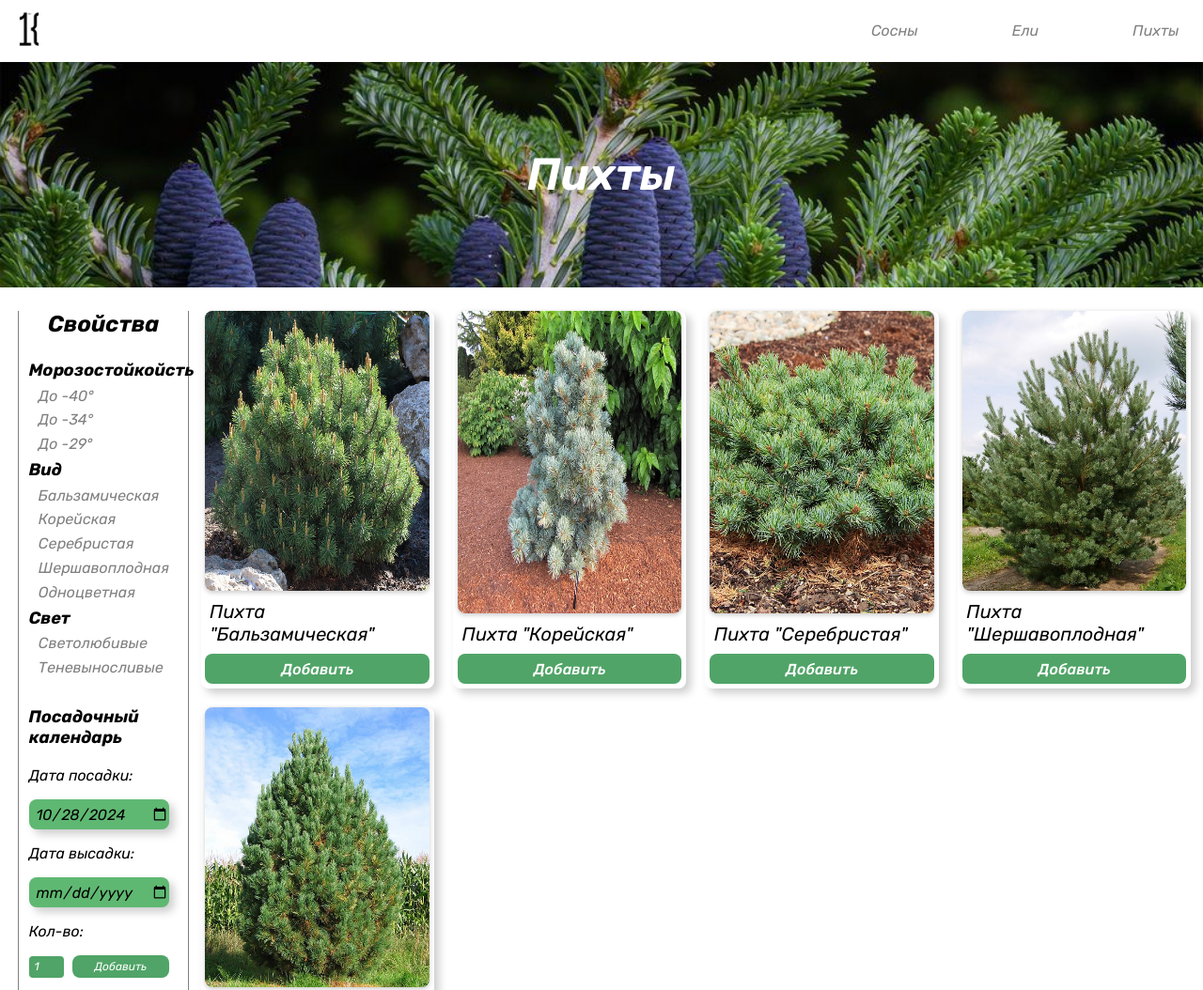
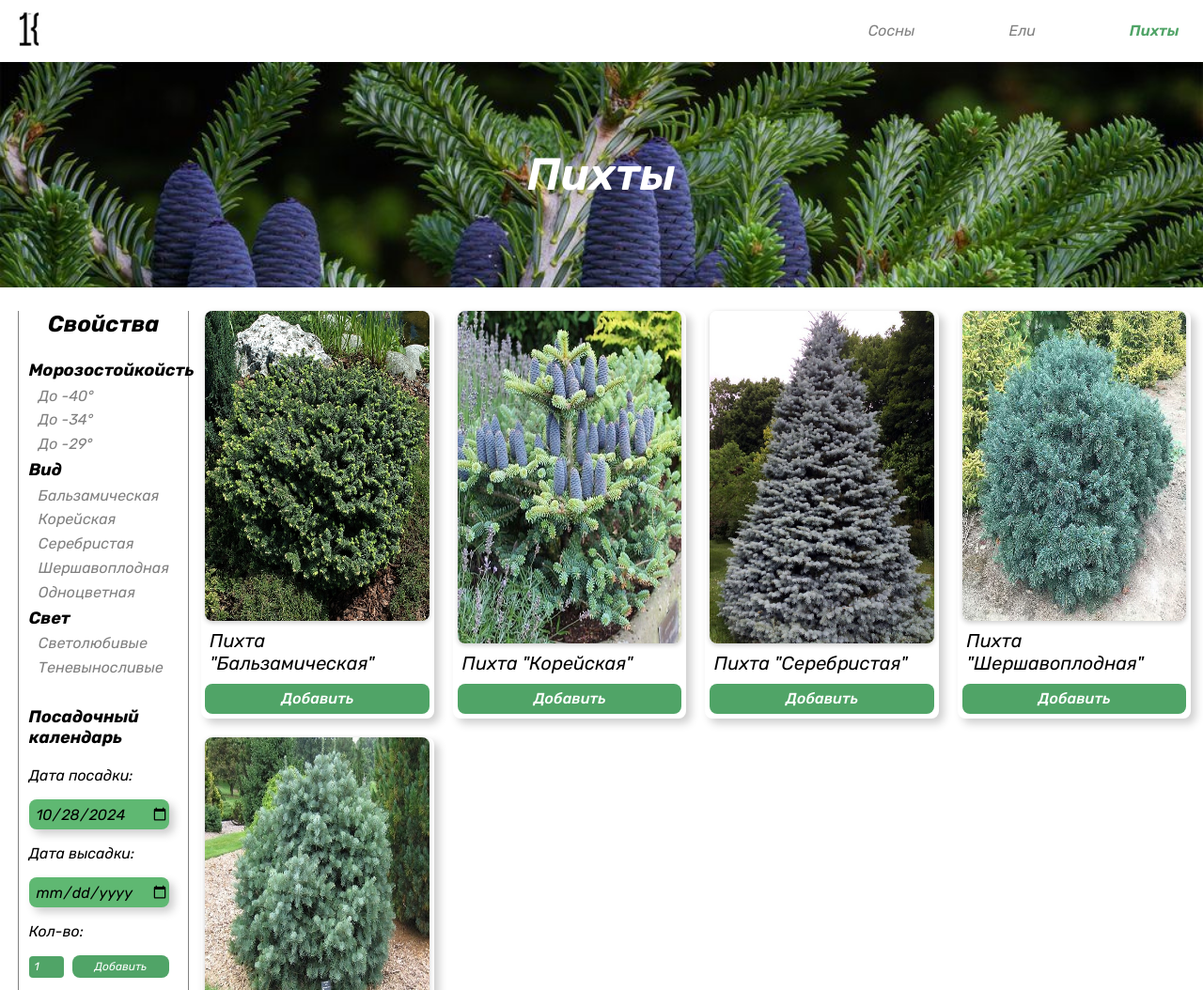
Before and after one commit to simon864/pitomnik-project, a plain HTML site: page src/pages/spruce.html in a window 1280 px wide. Shown: the top 1054 px of the page at 94% size. Drawn offline with Linux system fonts and the light colour scheme.

Commit message:
add image for cards

```diff
--- a/src/pages/spruce.html
+++ b/src/pages/spruce.html
@@ -26,7 +26,13 @@
         <ul>
           <li><a href="pine.html">Сосны</a></li>
           <li><a href="fir.html">Ели</a></li>
-          <li><a href="spruce.html">Пихты</a></li>
+          <li>
+            <a
+              style="color: rgb(80, 164, 103); font-weight: 600"
+              href="spruce.html"
+              >Пихты</a
+            >
+          </li>
         </ul>
       </div>
     </nav-bar>
@@ -86,7 +92,7 @@
 
       <div class="grid-cards-container">
         <div class="pine-mountain">
-          <img src="../images/сосна-горная.jpg" alt="" />
+          <img src="../images/пихта-бальзамическая.jpg" alt="" />
           <div class="pine-text">
             <p>Пихта "Бальзамическая"</p>
             <div>
@@ -95,7 +101,7 @@
           </div>
         </div>
         <div class="small-flowered-pine">
-          <img src="../images/сосна-мелкоцветная.jpg" alt="" />
+          <img src="../images/пихта-корейская.jpg" alt="" />
           <div class="pine-text">
             <p>Пихта "Корейская"</p>
             <div>
@@ -104,7 +110,7 @@
           </div>
         </div>
         <div class="pine-cedar-stlannik">
-          <img src="../images/сосна-кедровый-стланник.jpg" alt="" />
+          <img src="../images/пихта-серебристая.jpg" alt="" />
           <div class="pine-text">
             <p>Пихта "Серебристая"</p>
             <div>
@@ -113,7 +119,7 @@
           </div>
         </div>
         <div class="pine-common">
-          <img src="../images/сосна-обыкновенная.jpg" alt="" />
+          <img src="../images/пихта-шаршавоплодная.jpeg" alt="" />
           <div class="pine-text">
             <p>Пихта "Шершавоплодная"</p>
             <div>
@@ -122,7 +128,7 @@
           </div>
         </div>
         <div class="pine-cedar">
-          <img src="../images/сосна-кедровая.jpg" alt="" />
+          <img src="../images/пихта-одноцветная.jpg" alt="" />
           <div class="pine-text">
             <p>Пихта "Одноцветная"</p>
             <div>
--- a/src/styles/grid-cards.css
+++ b/src/styles/grid-cards.css
@@ -3,6 +3,7 @@
   grid-template-columns: 16% auto;
   margin: 1%;
   margin-top: 2%;
+  height: 100vh;
 }
 
 .grid-cards-container {
--- a/src/styles/plants-cards.css
+++ b/src/styles/plants-cards.css
@@ -73,7 +73,7 @@
     }
 }
 
-@media (max-width: 431px) {
+@media (max-width: 430px) {
     .plants-cards-container {
         flex-direction: column;
     }
--- a/src/styles/side-bar.css
+++ b/src/styles/side-bar.css
@@ -1,10 +1,8 @@
 .side-bar {
   display: flex;
   flex-direction: column;
-  position: sticky;
-  top: 0px;
   width: 90%;
-  height: 100vh;
+  height: 100%;
   gap: 20px;
   grid-row: 1;
   border-right: 1px solid grey;
```
Also changed, not shown: src/pages/fir.html (+12 -6 lines), src/pages/pine.html (+7 -1 lines), src/images/ель-восточная.jpg (added), src/images/ель-колючая.jpg (added), src/images/ель-обыкновенная.jpg (added), src/images/ель-сербская.jpg (added), src/images/ель-сибирская.jpg (added), src/images/пихта-бальзамическая.jpg (added), src/images/пихта-корейская.jpg (added), src/images/пихта-одноцветная.jpg (added), src/images/пихта-серебристая.jpg (added), src/images/пихта-шаршавоплодная.jpeg (added).
